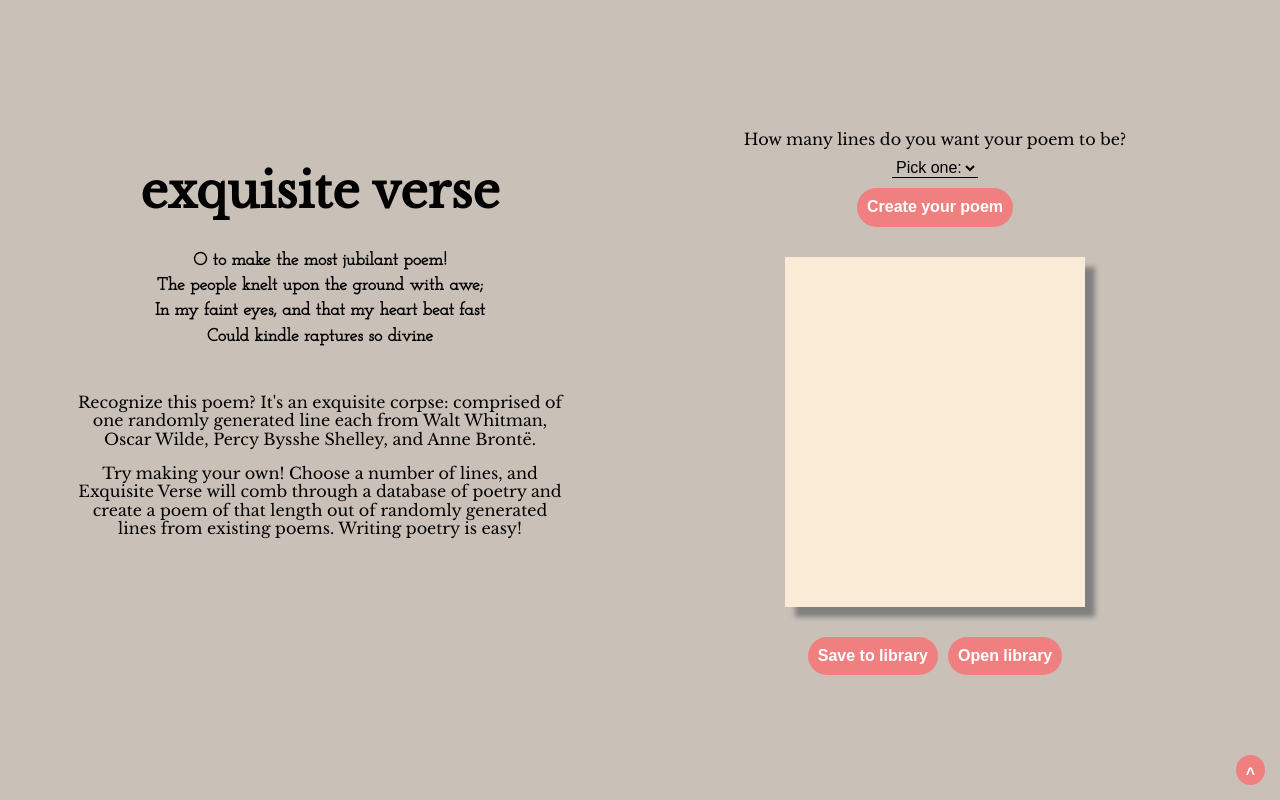
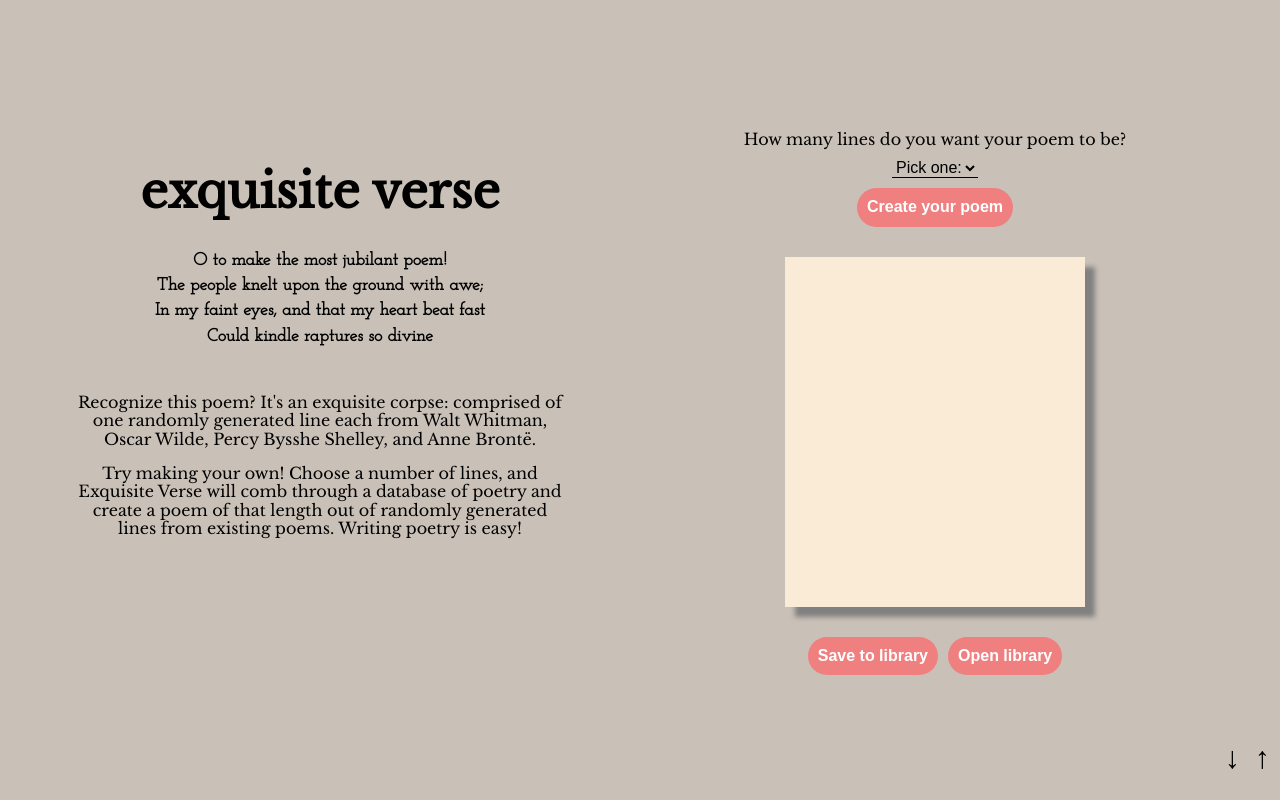
Before and after one commit to ldevuono/exquisiteVerse, a React (Create React App) app: page / in a window 1280 px wide. Built offline with nearby package versions, Linux system fonts and the light colour scheme; no server answers; the database is empty; a web font is replaced by a local one.

Commit message:
added scroll up button

```diff
--- a/src/App.css
+++ b/src/App.css
@@ -436,12 +436,28 @@ button:focus {
   margin-bottom: 10px;
 }
 
-.scroll {
+.scrollUp,
+.scrollDown {
   position: fixed;
-  right: 15px;
-  bottom: 15px;
-  border-radius: 50%;
-  max-height: 30px;
+  right: 5px;
+  bottom: 20px;
+  border-radius: 0;
+  color: black;
+  font-size: 1.9rem;
+  background: none;
+  padding: 5px;
+}
+
+.scrollUp:hover,
+.scrollDown:hover,
+.scrollUp:focus,
+.scrollDown:focus {
+  color: indianred;
+  background: none;
+}
+
+.scrollDown {
+  right: 35px;
 }
 
 /* MEDIA QUERIES */
--- a/src/App.js
+++ b/src/App.js
@@ -127,7 +127,11 @@ function App() {
 
   //scroll to top button
   const scrollToTop = () => {
-    window.scrollTo(0, 0)
+    window.scrollTo(0, 0);
+  }
+
+  const scrollToBottom = () => {
+    window.scrollTo(0, 5000);
   }
 
   return (
@@ -170,7 +174,9 @@ function App() {
             : null
         }
       </section > {/* end .libraryContent */}
-      <button className="scroll" onClick={() => scrollToTop()}>^</button>
+      <button className="scrollDown" onClick={() => scrollToBottom()}>↓</button>
+      <button className="scrollUp" onClick={() => scrollToTop()}>↑</button>
+
     </div >
   );
 }
```
